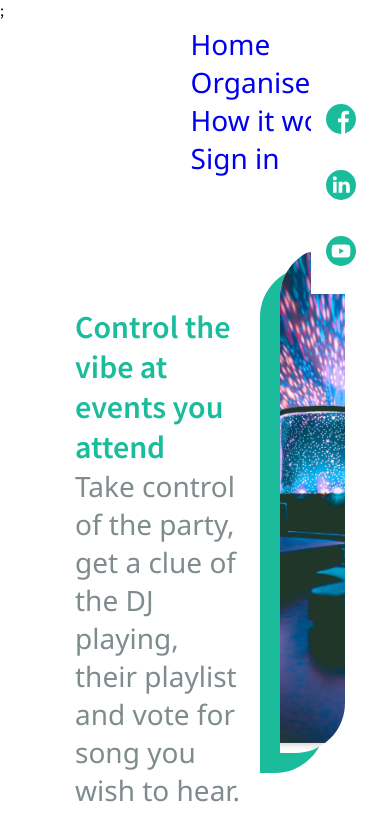
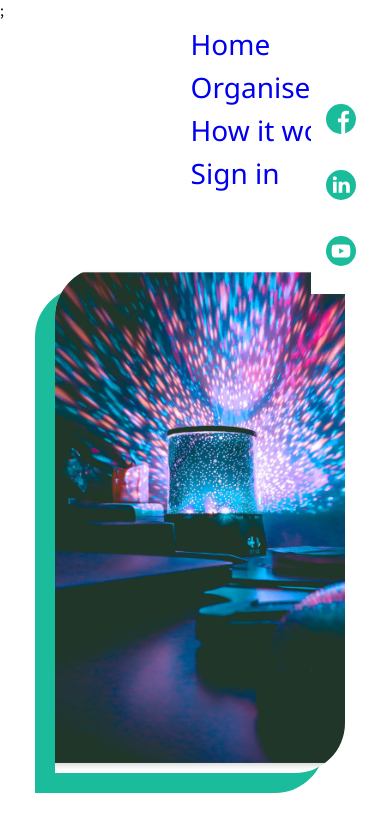
Before and after one commit to meekg33k/sca-code-queens, a React (Create React App) app: page / in a window 390 px wide. Shown: the top 836 px of the page. Built offline with nearby package versions, Linux system fonts and the light colour scheme.

Commit message:
made navigation and Jumbotron responsive

```diff
--- a/src/components/Jumbotron/Jumbotron.css
+++ b/src/components/Jumbotron/Jumbotron.css
@@ -1,6 +1,7 @@
 .jumbotron {
   display: flex;
   margin: 15px 45px;
+  flex-wrap: wrap;
 }
 
 .main {
@@ -12,6 +13,7 @@
 }
 
 .photo {
+
   background-image: url("../../../src/images/jumbotron_image.png");
   background-size: cover;
   background-position: center;
@@ -24,3 +26,16 @@
   opacity: 1;
   padding: 0px 20px 0px 0px;
 }
+
+@media (max-width: 740px) {
+  .photo {
+    order: 1;
+    flex-basis: 100%;
+    margin-left: 10px;
+
+  }
+  .main {
+    order: 2;
+  }
+
+}
--- a/src/components/Navigation/Navigation.css
+++ b/src/components/Navigation/Navigation.css
@@ -11,6 +11,7 @@ padding: 0px 10px;
 font-family: 'Segoe UI', Tahoma, Geneva, Verdana, sans-serif;
 color: #7f8c8d !important;
 font-size: 28px;
+display: inline-block;
 }
 
 .navList > a {
@@ -20,3 +21,11 @@ font-size: 28px;
 .navList > a:hover {
     color: #1ABC9C
 }
+
+@media (max-width: 740px) {
+    .navList {
+        display: flex;
+        justify-content: flex-start;
+        padding-bottom: 5px;
+    }
+}
```
